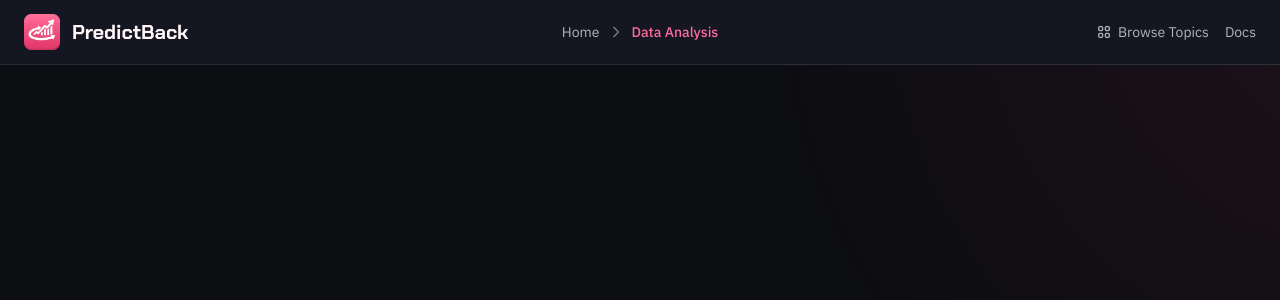
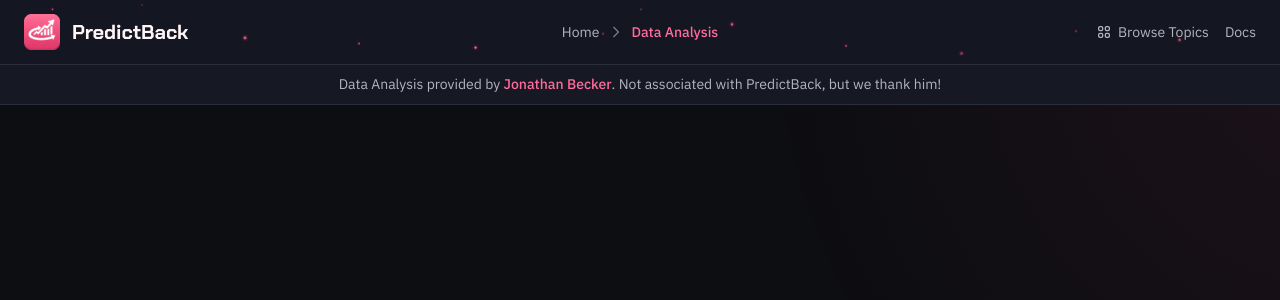
Before and after one commit to supersmartpeople/PredictBack, a Next.js app in the folder frontend/: page /data-analysis in a window 1280 px wide. Shown: the top 300 px of the page. Built offline with nearby package versions, Linux system fonts and the light colour scheme.

Commit message:
particles

```diff
--- a/frontend/src/app/data-analysis/page.tsx
+++ b/frontend/src/app/data-analysis/page.tsx
@@ -5,10 +5,25 @@ export const metadata = {
 
 export default function DataAnalysisPage() {
   return (
-    <div className="h-[calc(100vh-4rem)] w-full">
+    <div className="flex flex-col h-[calc(100vh-4rem)] w-full">
+      {/* Attribution banner */}
+      <div className="flex-shrink-0 px-6 py-2.5 bg-bg-secondary border-b border-border text-sm text-text-secondary text-center">
+        Data Analysis provided by{" "}
+        <a
+          href="https://www.jbecker.dev/"
+          target="_blank"
+          rel="noopener noreferrer"
+          className="text-pink-400 hover:text-pink-300 transition-colors font-medium"
+        >
+          Jonathan Becker
+        </a>
+        . Not associated with PredictBack, but we thank him!
+      </div>
+
+      {/* Charts iframe */}
       <iframe
         src="/charts.html"
-        className="w-full h-full border-0"
+        className="flex-1 w-full border-0"
         title="Prediction Market Data Analysis"
       />
     </div>
--- a/frontend/src/app/globals.css
+++ b/frontend/src/app/globals.css
@@ -298,6 +298,22 @@ body {
   animation: shimmer 1.5s infinite;
 }
 
+/* Nav bar particles (data-analysis page) */
+@keyframes nav-particle-rise {
+  0%   { transform: translateY(0) scale(1); opacity: 0; }
+  15%  { opacity: 1; }
+  85%  { opacity: 0.8; }
+  100% { transform: translateY(-72px) scale(0.4); opacity: 0; }
+}
+.nav-particle {
+  position: absolute;
+  border-radius: 50%;
+  background: radial-gradient(circle, var(--pink-400) 0%, var(--pink-600) 100%);
+  box-shadow: 0 0 5px rgba(255, 71, 133, 0.7);
+  animation: nav-particle-rise linear infinite;
+  pointer-events: none;
+}
+
 /* Pink particle float */
 @keyframes particle-rise {
   0%   { transform: translateY(0) translateX(0) scale(1); opacity: 0; }
--- a/frontend/src/components/layout/GlobalNavbar.tsx
+++ b/frontend/src/components/layout/GlobalNavbar.tsx
@@ -34,9 +34,25 @@ function generateBreadcrumbs(pathname: string): BreadcrumbItem[] {
   return breadcrumbs;
 }
 
+const NAV_PARTICLES = [
+  { left: "4%",  size: 3, delay: 0,   dur: 3.2, bottom: 2  },
+  { left: "11%", size: 2, delay: 1.0, dur: 2.6, bottom: 6  },
+  { left: "19%", size: 4, delay: 0.4, dur: 3.8, bottom: 0  },
+  { left: "28%", size: 2, delay: 2.0, dur: 3.0, bottom: 8  },
+  { left: "37%", size: 3, delay: 0.7, dur: 4.1, bottom: 3  },
+  { left: "47%", size: 2, delay: 1.6, dur: 2.9, bottom: 5  },
+  { left: "57%", size: 4, delay: 0.2, dur: 3.5, bottom: 1  },
+  { left: "66%", size: 2, delay: 2.4, dur: 2.7, bottom: 7  },
+  { left: "75%", size: 3, delay: 1.2, dur: 3.9, bottom: 2  },
+  { left: "84%", size: 2, delay: 0.9, dur: 3.3, bottom: 4  },
+  { left: "92%", size: 3, delay: 1.8, dur: 2.8, bottom: 0  },
+  { left: "50%", size: 2, delay: 3.0, dur: 4.0, bottom: 9  },
+];
+
 export function GlobalNavbar() {
   const pathname = usePathname();
   const isLandingPage = pathname === "/";
+  const isDataAnalysis = pathname === "/data-analysis";
   const breadcrumbs = generateBreadcrumbs(pathname);
 
   return (
@@ -47,6 +63,26 @@ export function GlobalNavbar() {
           : "bg-bg-secondary/95 backdrop-blur-xl"
       } border-b border-border`}
     >
+      {/* Particles — always visible on data-analysis */}
+      {isDataAnalysis && (
+        <div className="absolute inset-0 overflow-hidden pointer-events-none">
+          {NAV_PARTICLES.map((p, i) => (
+            <div
+              key={i}
+              className="nav-particle"
+              style={{
+                left: p.left,
+                bottom: p.bottom,
+                width: p.size,
+                height: p.size,
+                animationDelay: `${p.delay}s`,
+                animationDuration: `${p.dur}s`,
+                opacity: 0,
+              }}
+            />
+          ))}
+        </div>
+      )}
       <div className="max-w-7xl mx-auto px-6 h-16 flex items-center justify-between">
         {/* Left: Logo + Brand */}
         <Link href="/" className="flex items-center gap-3 group">
```
